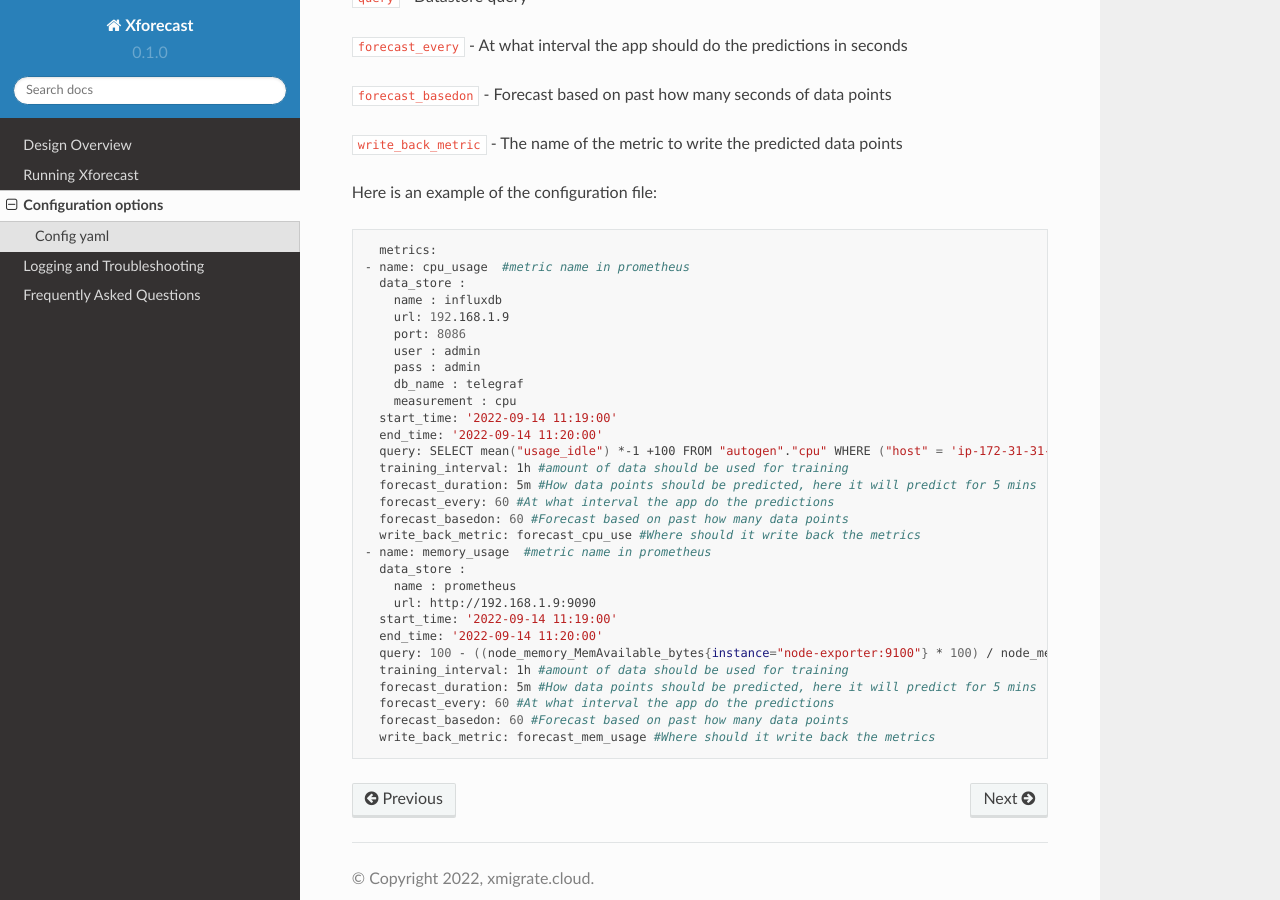
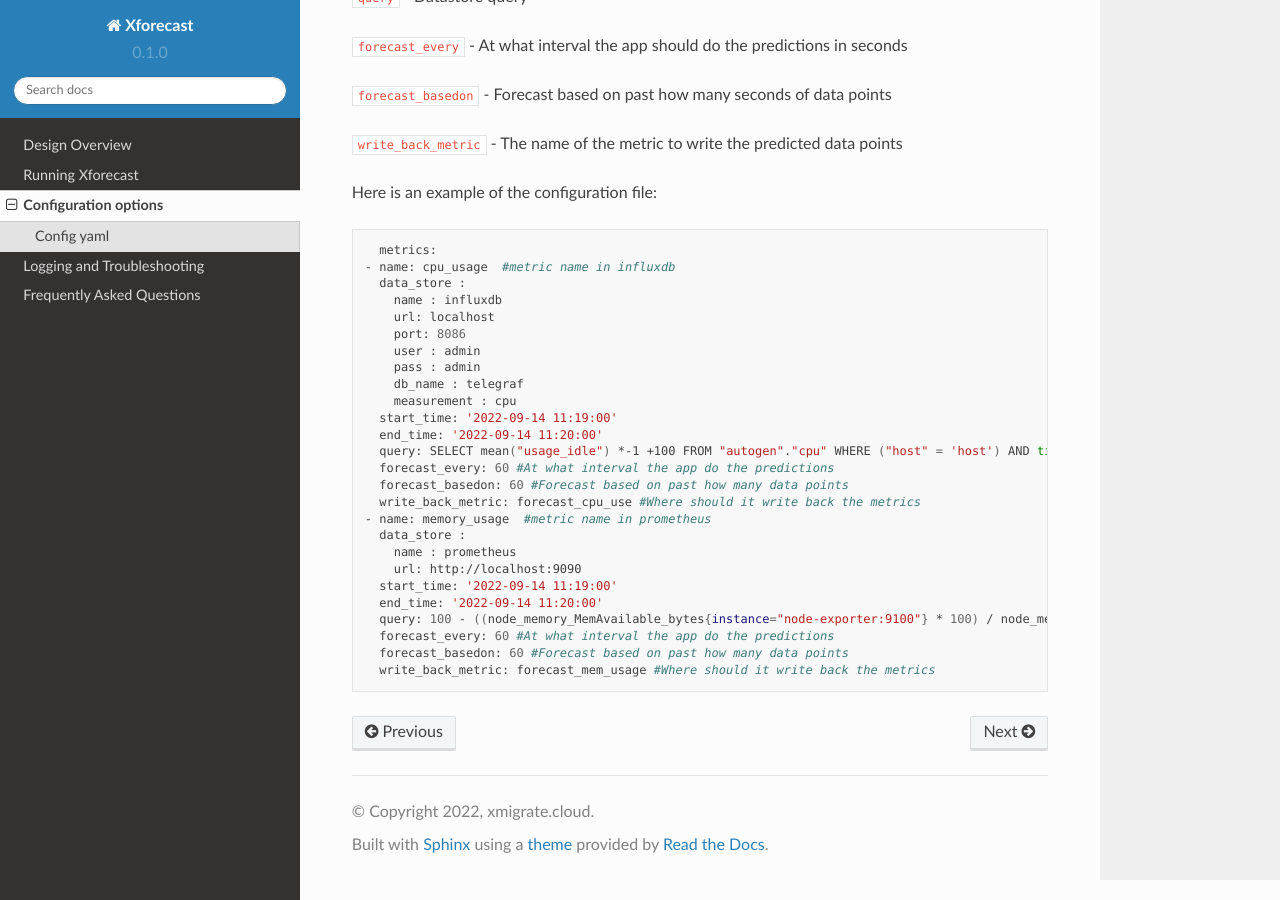
Before and after one commit to xmigrate/xforecast-docs, a Sphinx documentation site: the page built from docs/source/configuration_options.rst, in a window 1280 px wide and 900 px high, scrolled down 819 px. Built offline with Sphinx 7.4.7 and the Read the Docs theme 2.0.0, drawn with Linux system fonts in a browser that asks for light colours.

Commit message:
influxdb docs updated

```diff
--- a/docs/source/configuration_options.rst
+++ b/docs/source/configuration_options.rst
@@ -42,10 +42,10 @@ Here is an example of the configuration file:
 .. code-block:: bash
 
     metrics:
-  - name: cpu_usage  #metric name in prometheus
+  - name: cpu_usage  #metric name in influxdb
     data_store :
       name : influxdb
-      url: 192.168.1.9
+      url: localhost
       port: 8086
       user : admin
       pass : admin
@@ -53,21 +53,17 @@ Here is an example of the configuration file:
       measurement : cpu
     start_time: '2022-09-14 11:19:00'
     end_time: '2022-09-14 11:20:00'
-    query: SELECT mean("usage_idle") *-1 +100 FROM "autogen"."cpu" WHERE ("host" = 'ip-172-31-31-81') AND time >= '2022-09-14 11:19:00' AND time <= '2022-09-14 11:20:00' GROUP BY time(10s)
-    training_interval: 1h #amount of data should be used for training
-    forecast_duration: 5m #How data points should be predicted, here it will predict for 5 mins
+    query: SELECT mean("usage_idle") *-1 +100 FROM "autogen"."cpu" WHERE ("host" = 'host') AND time >= '2022-09-14 11:19:00' AND time <= '2022-09-14 11:20:00' GROUP BY time(10s)
     forecast_every: 60 #At what interval the app do the predictions
     forecast_basedon: 60 #Forecast based on past how many data points
     write_back_metric: forecast_cpu_use #Where should it write back the metrics
   - name: memory_usage  #metric name in prometheus
     data_store :
       name : prometheus
-      url: http://192.168.1.9:9090
+      url: http://localhost:9090
     start_time: '2022-09-14 11:19:00'
     end_time: '2022-09-14 11:20:00'
     query: 100 - ((node_memory_MemAvailable_bytes{instance="node-exporter:9100"} * 100) / node_memory_MemTotal_bytes{instance="node-exporter:9100"})
-    training_interval: 1h #amount of data should be used for training
-    forecast_duration: 5m #How data points should be predicted, here it will predict for 5 mins
     forecast_every: 60 #At what interval the app do the predictions
     forecast_basedon: 60 #Forecast based on past how many data points
     write_back_metric: forecast_mem_usage #Where should it write back the metrics
--- a/docs/source/running_xforecast.rst
+++ b/docs/source/running_xforecast.rst
@@ -39,7 +39,7 @@ Then run the app with below command. It looks for ``config.yaml`` in the same di
     python3 main.py
 
 Deployment using helm
--------------------
+---------------------
 Pre-requisites
 ~~~~~~~~~~~~~~
     * helm 3
```
Also changed, not shown: docs/source/logging_and_troubleshooting.rst (+7 -4 lines).
